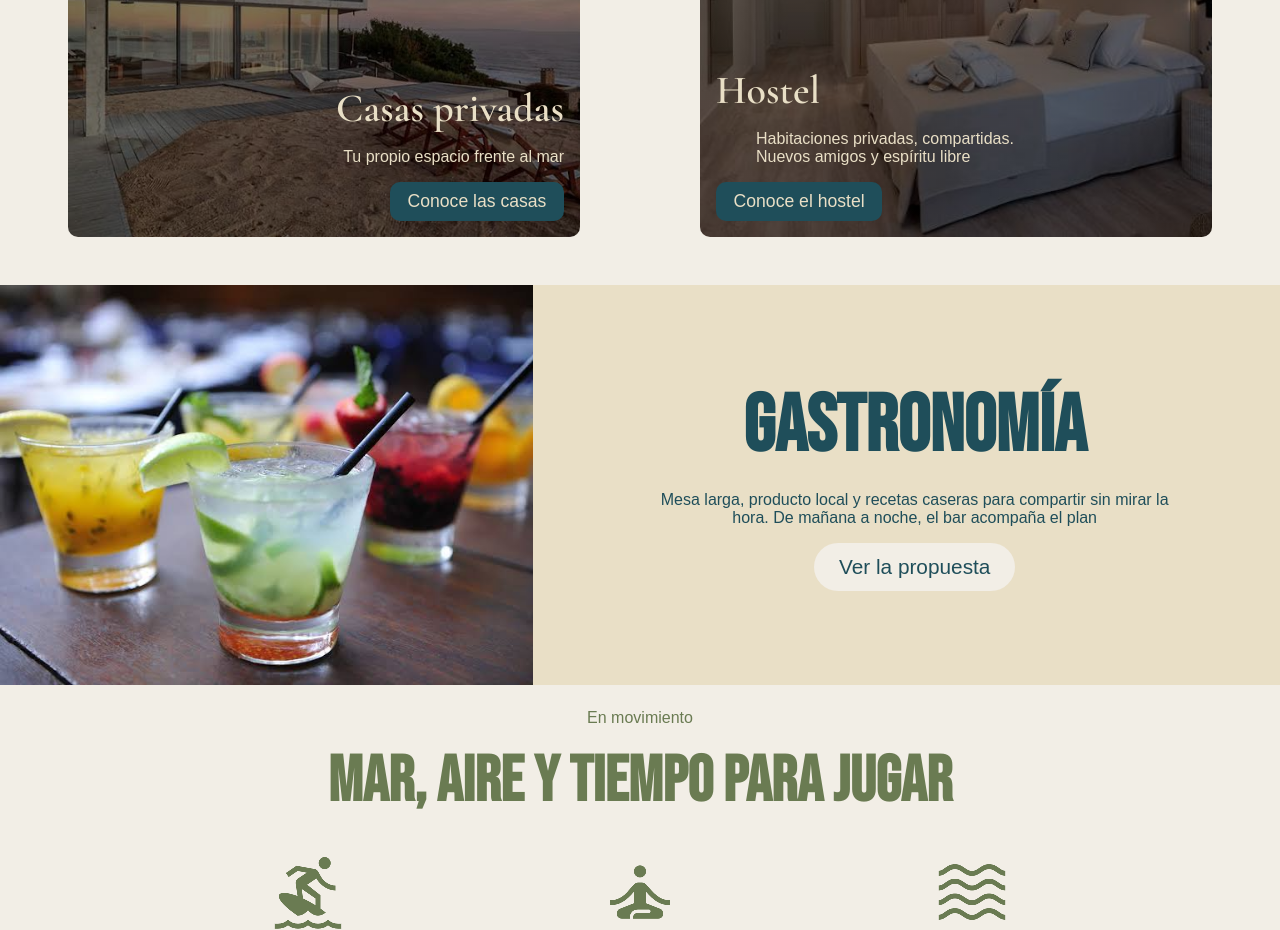
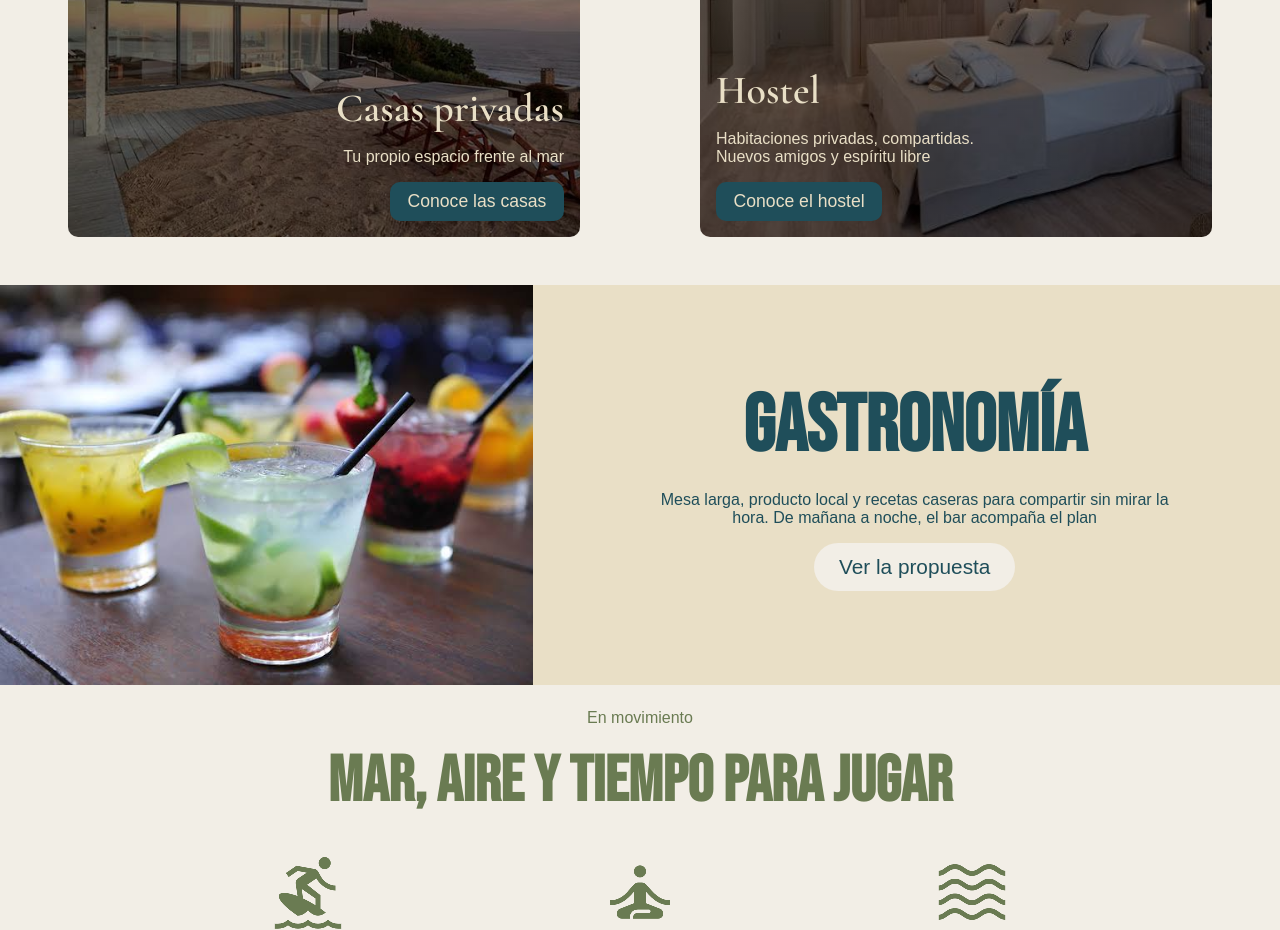
Before and after one commit to vvalenv/pura-vida, a React (Vite) app in the folder frontend/: page / in a window 1280 px wide. Shown: the part 1500-2430 px from the top of the page. Built offline with nearby package versions, Linux system fonts and the light colour scheme; a web font is replaced by a local one.

Commit message:
correccion justificado de texto

```diff
--- a/frontend/src/styles/main-hero.css
+++ b/frontend/src/styles/main-hero.css
@@ -114,7 +114,7 @@
         max-width: 800px;
     }
     /*seccion 3*/
-    .hero-content2 p {
+    .hero-content2 .hero-p-extra {
         margin-left: 30px;
     }
     .hero-subtitle2 {
@@ -134,7 +134,7 @@
 
 @media (min-width: 900px) {
     /*seccion 3*/
-    .hero-content2 p {
+    .hero-content2 .hero-p-extra {
         margin-left: 40px;
     }
     .hero-subtitle2 {
```
Also changed, not shown: 4 other files (tests, documents, lock files or other folders).
